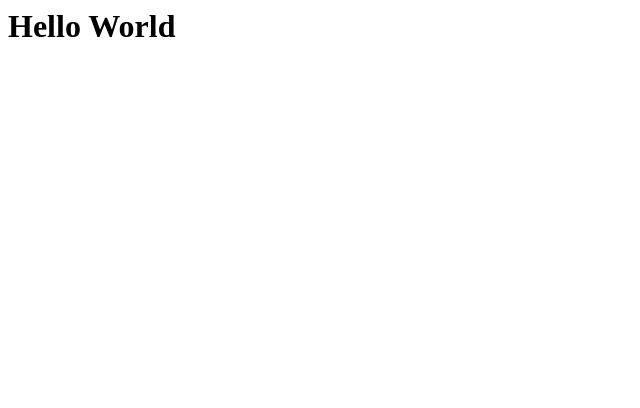
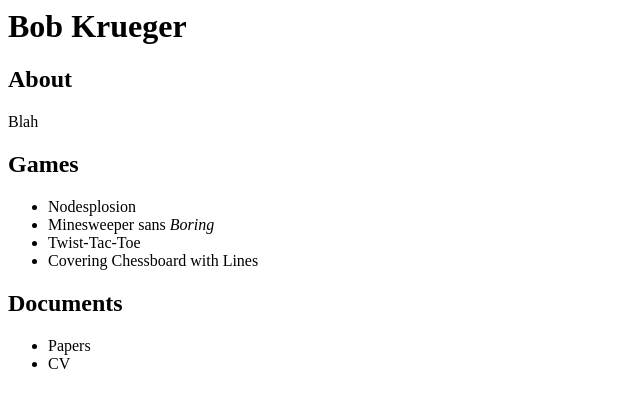
Before and after one commit to Bob1123/bob1123.github.io, a plain HTML site: page index.html in a window 1280 px wide. Shown: the whole page, without its empty margins (0-640 px from the left). Drawn offline with Linux system fonts and the light colour scheme.

Commit message:
Rough Template of Information

```diff
--- a/index.html
+++ b/index.html
@@ -1 +1,18 @@
-<h1>Hello World</h1>
+<h1>Bob Krueger</h1>
+
+<h2>About</h2>
+<p> Blah </p>
+
+<h2>Games</h2>
+<ul>
+  <li> Nodesplosion </li>
+  <li> Minesweeper sans <i>Boring</i> </li>
+  <li> Twist-Tac-Toe </li>
+  <li> Covering Chessboard with Lines </li>
+</ul>
+
+<h2>Documents</h2>
+<ul>
+  <li> Papers </li>
+  <li> CV </li>
+</ul>
```
